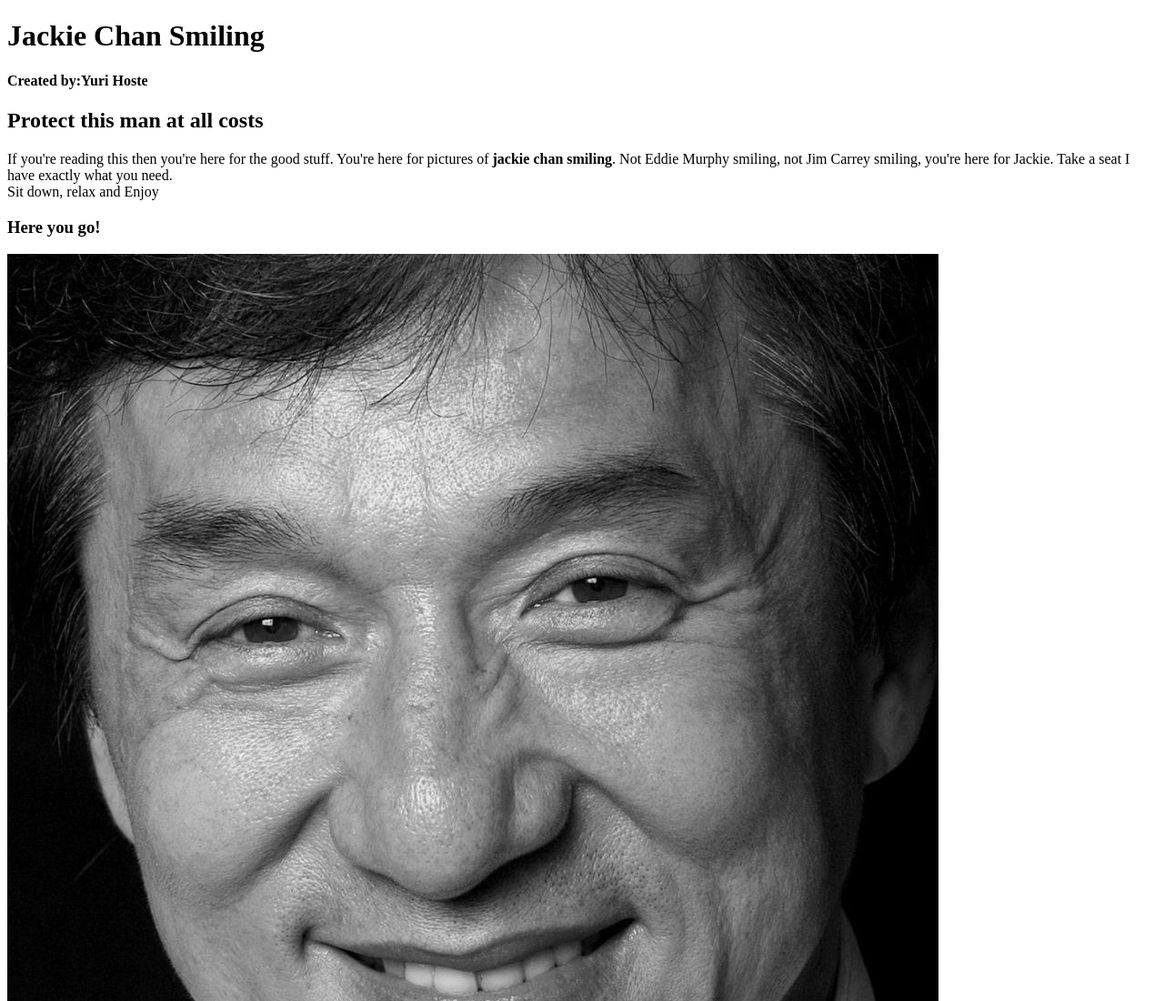
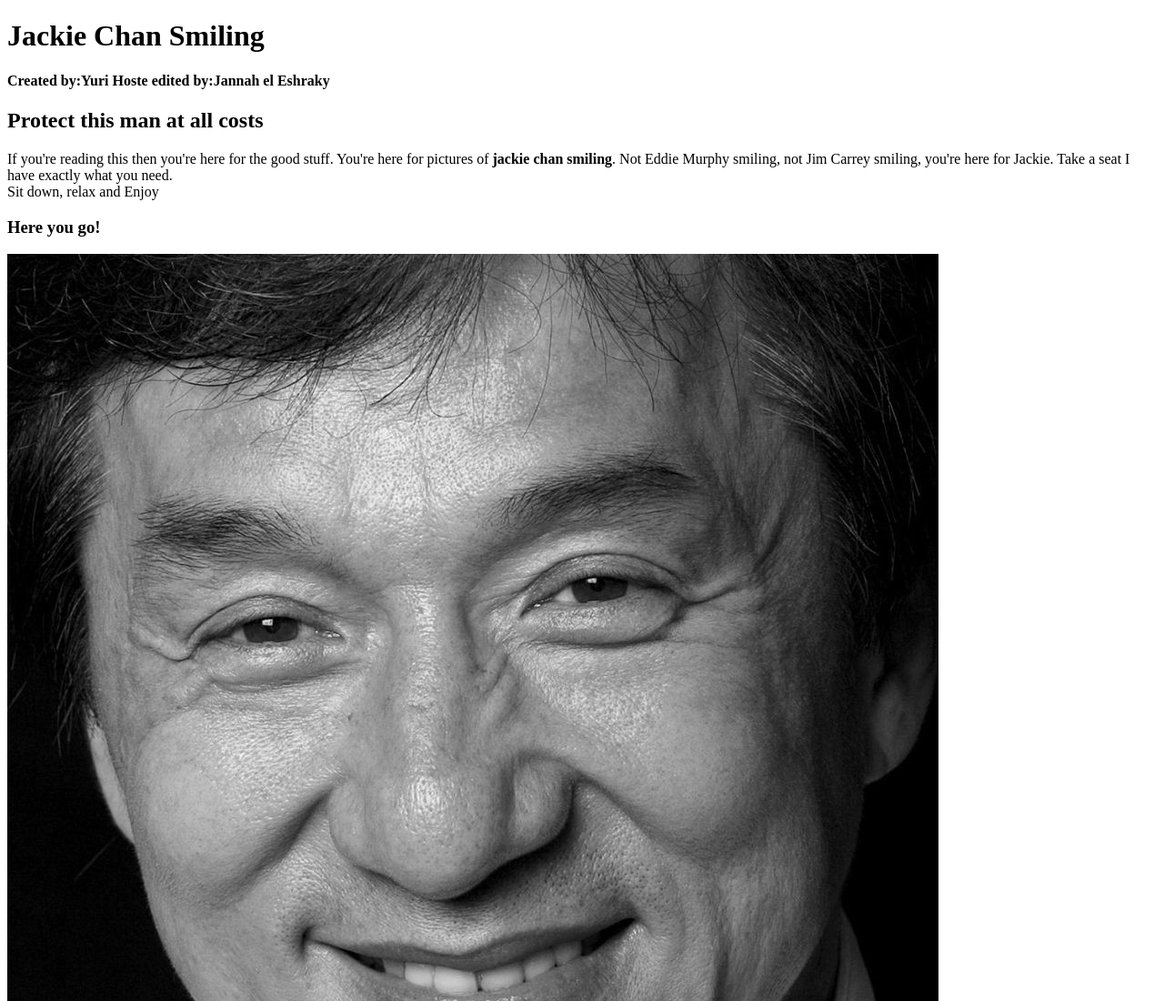
Before and after one commit to yurihoste/prj4-chapter2, a plain HTML site: page index.html in a window 1280 px wide. Shown: the top 1100 px of the page at 91% size. Drawn offline with Linux system fonts and the light colour scheme.

Commit message:
Update index.html

```diff
--- a/index.html
+++ b/index.html
@@ -6,7 +6,8 @@
 </head>
 <body>
   <h1>Jackie Chan Smiling</h1>
-  <h4>Created by:Yuri Hoste</h4>
+  <h4>Created by:Yuri Hoste
+	edited by:Jannah el Eshraky</h4>
   <div id="introduction">
     <h2>Protect this man at all costs</h2>
     <p>If you're reading this then you're here for the good stuff. You're here for pictures of <strong>jackie chan smiling</strong>. Not Eddie Murphy smiling, not Jim Carrey smiling, you're here for Jackie. Take a seat I have exactly what you need.<br/>Sit down, relax and Enjoy</p>
```
